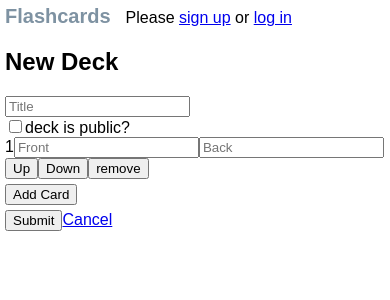
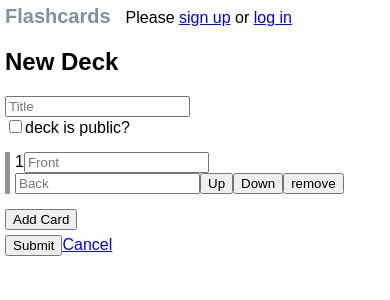
Before and after one commit to sequoian/flashcards, a React (Create React App) app in the folder react/: page /new in a window 390 px wide. Shown: the top 300 px of the page. Built offline with nearby package versions, Linux system fonts and the light colour scheme.

Commit message:
deck form slightly more readable on mobile

```diff
--- a/react/src/css/App.css
+++ b/react/src/css/App.css
@@ -44,6 +44,12 @@
   margin: 5px 0;
 }
 
+.card-input {
+  margin: 15px 0;
+  padding-left: 5px;
+  border-left: 5px solid #949494;
+}
+
 
 /* User Form */
 
--- a/react/src/js/Browse.js
+++ b/react/src/js/Browse.js
@@ -1,7 +1,6 @@
 import React, {Component} from 'react'
 import {Link, withRouter} from 'react-router-dom'
 import {formatDate} from './Utility'
-import Auth from './Auth'
 
 
 class BrowseContainer extends Component {
--- a/react/src/js/EditDeck.js
+++ b/react/src/js/EditDeck.js
@@ -1,6 +1,6 @@
 import React, { Component } from 'react';
 import DeckForm from './DeckForm';
-import {Link, withRouter} from 'react-router-dom';
+import {withRouter} from 'react-router-dom';
 import Auth from './Auth'
 
 class EditDeck extends Component {
--- a/react/src/js/NewDeck.js
+++ b/react/src/js/NewDeck.js
@@ -1,6 +1,6 @@
 import React, { Component } from 'react';
 import DeckForm from './DeckForm';
-import {Link, withRouter} from 'react-router-dom';
+import {withRouter} from 'react-router-dom';
 import Auth from './Auth'
 
 class NewDeck extends Component {
--- a/react/src/js/UserProfile.js
+++ b/react/src/js/UserProfile.js
@@ -1,5 +1,4 @@
 import React, {Component} from 'react'
-import {Link} from 'react-router-dom'
 import ChangePassword from './ChangePassword'
 import {formatDate} from './Utility'
 
```
